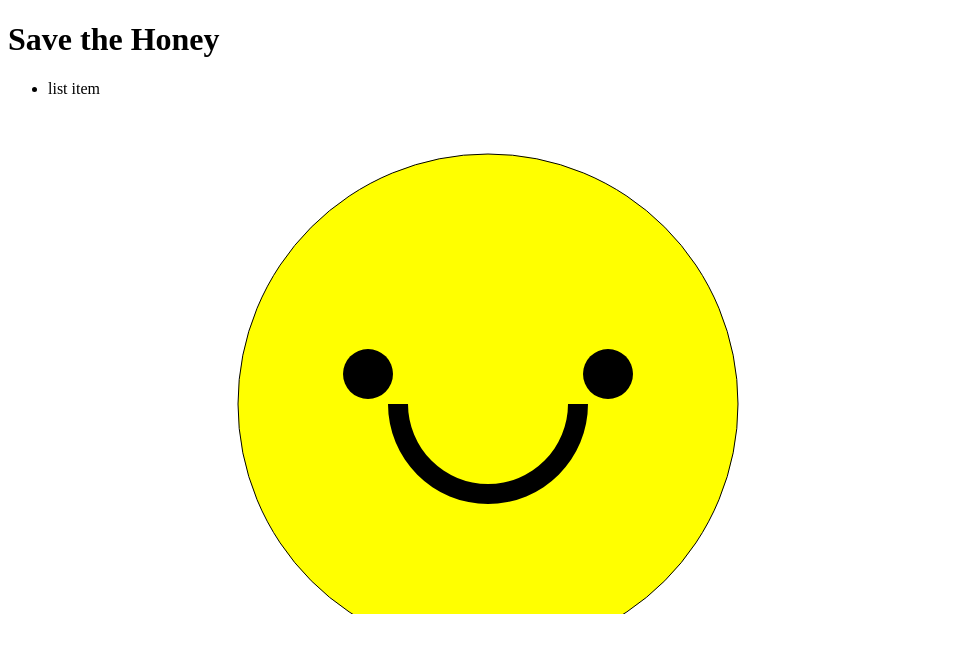
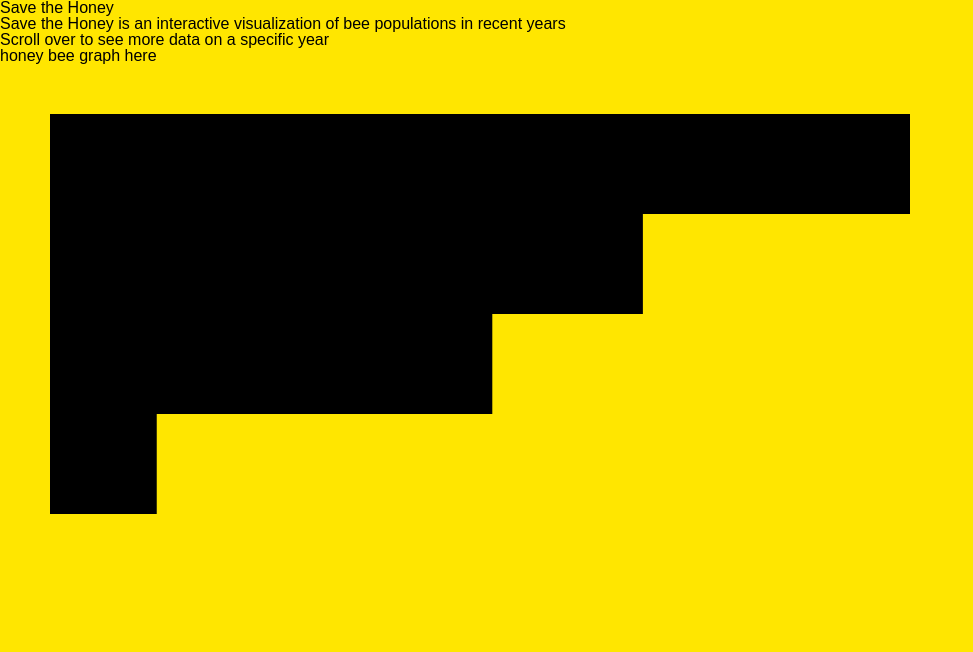
Before and after one commit to jenlu33/save-the-honey, a website built with webpack: page index.html in a window 1280 px wide. Shown: the whole page, without its empty margins (0-973 px from the left). Built offline with nearby package versions, Linux system fonts and the light colour scheme.

Commit message:
Test data to see if it shows up

```diff
--- /dev/null
+++ b/data.csv
@@ -0,0 +1,5 @@
+Country,Population
+China,2632819
+India,1815046
+United State,1354052
+Indonesia,326767
--- a/index.html
+++ b/index.html
@@ -4,13 +4,19 @@
   <meta charset="UTF-8">
   <meta name="viewport" content="width=device-width, initial-scale=1.0">
   <link rel="stylesheet" type="text/css" href="./stylesheets/css_reset.css">
+  <link rel="stylesheet" type="text/css" href="./stylesheets/index.css">
   <title>Save the Honey</title>
 </head>
 <body>
   <h1>Save the Honey</h1>
-  <ul>
-    <li>list item</li>
-  </ul>
+
+  <div>
+    <p>Save the Honey is an interactive visualization of bee populations in recent years</p>
+    <p>Scroll over to see more data on a specific year</p>
+  </div>
+
+  <p>honey bee graph here</p>
+
   <svg width="960" height="500"></svg>
   <script src="bundle.js"></script>
 </body>
--- a/src/index.js
+++ b/src/index.js
@@ -1,37 +1,38 @@
-import { select, arc } from 'd3';
+import { select, csv, scaleLinear, max, scaleBand } from 'd3';
 
 const svg = select('svg');
 // svg.style('background-color', 'red');
+const width = +svg.attr('width');
 const height = +svg.attr('height');
-const width = +svg.attr('width');
-const g = svg.append('g')
-  .attr('transform', `translate(${width / 2}, ${height / 2 + 40})`);
 
-  const circle = g.append('circle')
-  .attr('r', height/2)
-  .attr('fill', 'yellow')
-  .attr('stroke', 'black')
+const render = data => {
+  const xValue = d => d.Population;
+  const yValue = d => d.Country;
+  const margin = { top: 50, right: 50, bottom: 50, left: 50 };
+  const innerWidth = width - margin.left - margin.right;
+  const innerHeight = height - margin.top - margin.bottom;
 
-const eyeSpacing = 120;
-const eyeOffSet = -30;
-const eyeRadius = 25;
+  const xScale = scaleLinear()
+    .domain([0, max(data, xValue )])
+    .range([0, innerWidth])
 
-const leftEye = g.append('circle')
-  .attr('r', eyeRadius)
-  .attr('cx', -eyeSpacing)
-  .attr('cy', eyeOffSet)
+  const yScale = scaleBand()
+    .domain(data.map(yValue))
+    .range([0, innerHeight]);
 
-const rightEye = g.append('circle')
-  .attr('r', eyeRadius)
-  .attr('cx', +eyeSpacing)
-  .attr('cy', eyeOffSet)
-  .transition().duration(2000)
-    .attr('y', eyeOffSet - 20 )
+  const g = svg.append('g')
+    .attr('transform', `translate(${margin.left}, ${margin.top})`)
 
-const mouth = g.append('path')
-  .attr('d', arc()({
-    innerRadius:80,
-    outerRadius: 100,
-    startAngle: Math.PI/2,
-    endAngle: Math.PI * 3/2
-  }));
+  g.selectAll('rect').data(data)
+    .enter().append('rect')
+      .attr('y', d => yScale(yValue(d)))
+      .attr('width', d => xScale(xValue(d)))
+      .attr('height', yScale.bandwidth())
+}
+
+csv('data.csv').then(data => {
+  data.forEach(d => {
+    d.Population = +d.Population
+  })
+  render(data);
+});
--- a/stylesheets/css_reset.css
+++ b/stylesheets/css_reset.css
@@ -0,0 +1,48 @@
+/* http://meyerweb.com/eric/tools/css/reset/
+   v2.0 | 20110126
+   License: none (public domain)
+*/
+
+html, body, div, span, applet, object, iframe,
+h1, h2, h3, h4, h5, h6, p, blockquote, pre,
+a, abbr, acronym, address, big, cite, code,
+del, dfn, em, img, ins, kbd, q, s, samp,
+small, strike, strong, sub, sup, tt, var,
+b, u, i, center,
+dl, dt, dd, ol, ul, li,
+fieldset, form, label, legend,
+table, caption, tbody, tfoot, thead, tr, th, td,
+article, aside, canvas, details, embed,
+figure, figcaption, footer, header, hgroup,
+menu, nav, output, ruby, section, summary,
+time, mark, audio, video {
+	margin: 0;
+	padding: 0;
+	border: 0;
+	font-size: 100%;
+	font: inherit;
+	vertical-align: baseline;
+}
+/* HTML5 display-role reset for older browsers */
+article, aside, details, figcaption, figure,
+footer, header, hgroup, menu, nav, section {
+	display: block;
+}
+body {
+	line-height: 1;
+}
+ol, ul {
+	list-style: none;
+}
+blockquote, q {
+	quotes: none;
+}
+blockquote:before, blockquote:after,
+q:before, q:after {
+	content: '';
+	content: none;
+}
+table {
+	border-collapse: collapse;
+	border-spacing: 0;
+}
--- a/stylesheets/index.css
+++ b/stylesheets/index.css
@@ -0,0 +1,6 @@
+body {
+  /* border: 1px solid red; */
+  background-color: rgb(255, 230, 0);
+  /* color: white; */
+  font-family: Arial, Helvetica, sans-serif;
+}
```
